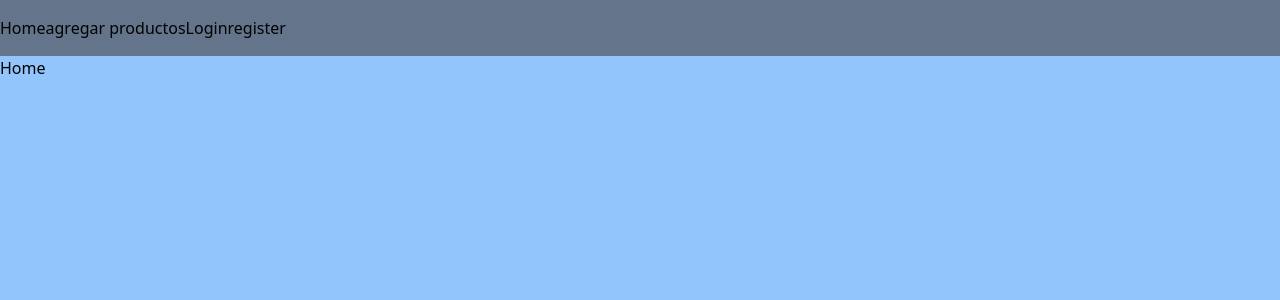
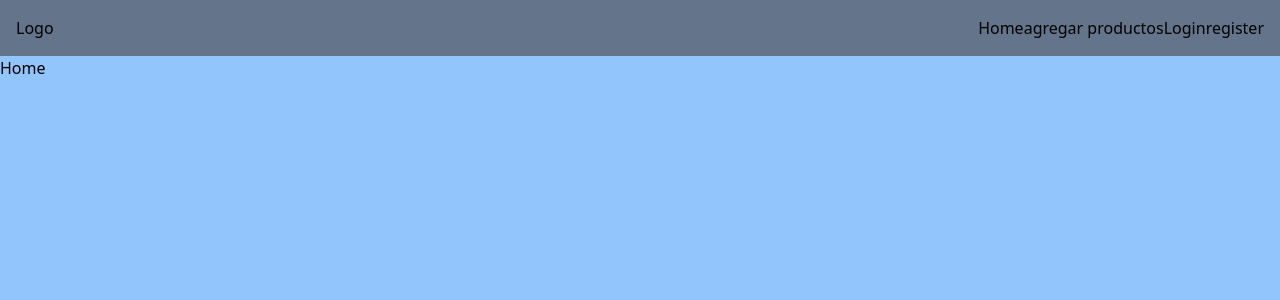
Before and after one commit to Kevin-ORojas/ShopWise, a React (Vite) app: page / in a window 1280 px wide. Shown: the top 300 px of the page. Built offline with nearby package versions, Linux system fonts and the light colour scheme.

Commit message:
aplicando flex al nav

```diff
--- a/src/components/Navbar/Nav.jsx
+++ b/src/components/Navbar/Nav.jsx
@@ -3,12 +3,15 @@ import { Link } from "react-router-dom";
 
 export const Nav = () => {
   return (
-    <nav className="w-full py-4 bg-slate-500">
-      <Link to={"/"}>Home</Link>
-      <Link to={"/products"}>agregar productos</Link>
-      <Link to={"/login"}>Login</Link>
+    <nav className="w-full flex items-center  py-4 bg-slate-500 px-4">
+      <p>Logo</p>
+      <div className="flex w-full justify-end">
+        <Link to={"/"}>Home</Link>
+        <Link to={"/products"}>agregar productos</Link>
+        <Link to={"/login"}>Login</Link>
 
-      <Link to={"/register"}>register</Link>
+        <Link to={"/register"}>register</Link>
+      </div>
     </nav>
   );
 };
```
